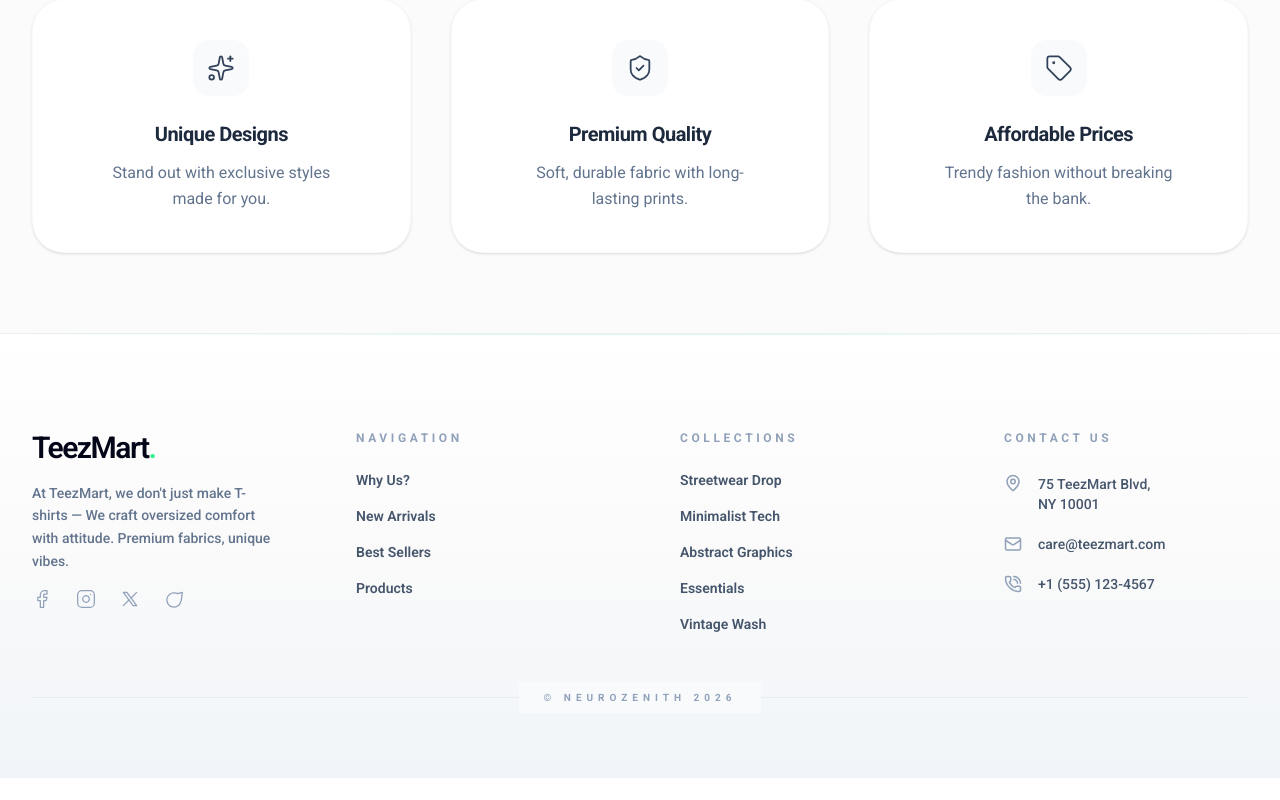
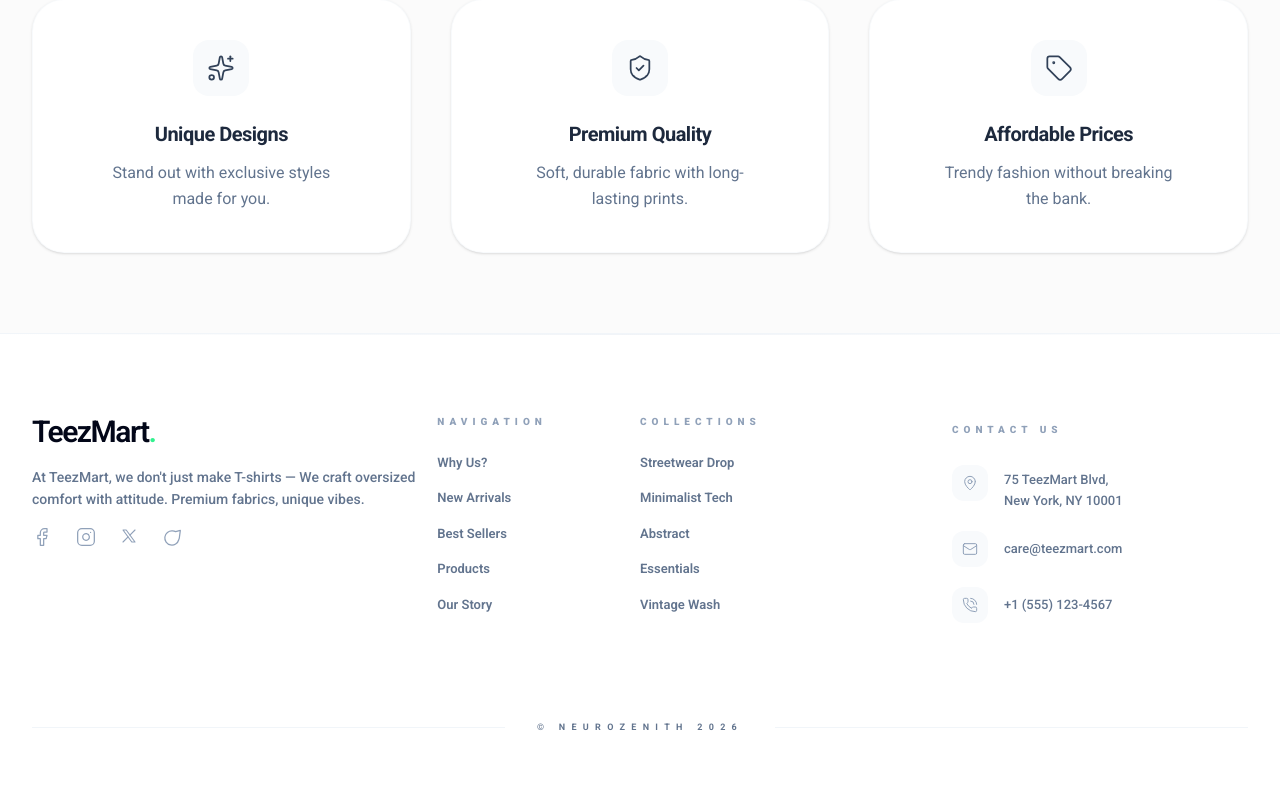
Before and after one commit to neurozenith-codecrafter/Teezmart-Ecom-NZC, a React (Vite) app in the folder frontend/: page / in a window 1280 px wide. Shown: the part 1450-2250 px from the top of the page. Before the commit the page ends 2228 px from the top, so only its background shows below. Built offline with nearby package versions, Linux system fonts and the light colour scheme; no server answers.

Commit message:
feat: refactor FooterSection for improved layout and icon handling

```diff
--- a/frontend/src/components/HomepageComponents/FooterSection.jsx
+++ b/frontend/src/components/HomepageComponents/FooterSection.jsx
@@ -16,14 +16,14 @@ const FooterBrandBlock = () => (
     <div className="flex gap-6 text-slate-400">
       {[
         {
-          path: "M18 2h-3a5 5 0 0 0-5 5v3H7v4h3v8h4v-8h3l1-4h-4V7a1 1 0 0 1 1-1h3z",
-          size: 20,
+          d: "M18 2h-3a5 5 0 0 0-5 5v3H7v4h3v8h4v-8h3l1-4h-4V7a1 1 0 0 1 1-1h3z",
+          s: 20,
         },
-        { isInsta: true },
-        { isX: true },
+        { insta: true, s: 20 },
+        { x: true, s: 18 },
         {
-          path: "M21 11.5a8.38 8.38 0 0 1-.9 3.8 8.5 8.5 0 1 1-7.6-10.6 8.38 8.38 0 0 1 3.9.9L22 4z",
-          size: 20,
+          d: "M21 11.5a8.38 8.38 0 0 1-.9 3.8 8.5 8.5 0 1 1-7.6-10.6 8.38 8.38 0 0 1 3.9.9L22 4z",
+          s: 20,
         },
       ].map((icon, idx) => (
         <a
@@ -32,8 +32,8 @@ const FooterBrandBlock = () => (
           className="hover:text-slate-950 hover:scale-110 transition-all duration-300"
         >
           <svg
-            width={icon.size || 20}
-            height={icon.size || 20}
+            width={icon.s}
+            height={icon.s}
             viewBox="0 0 24 24"
             fill="none"
             stroke="currentColor"
@@ -41,15 +41,15 @@ const FooterBrandBlock = () => (
             strokeLinecap="round"
             strokeLinejoin="round"
           >
-            {icon.path && <path d={icon.path} />}
-            {icon.isInsta && (
+            {icon.d && <path d={icon.d} />}
+            {icon.insta && (
               <>
-                <rect x="2" y="2" width="20" height="20" rx="5" ry="5"></rect>
-                <path d="M16 11.37A4 4 0 1 1 12.63 8 4 4 0 0 1 16 11.37z"></path>
-                <line x1="17.5" y1="6.5" x2="17.51" y2="6.5"></line>
+                <rect x="2" y="2" width="20" height="20" rx="5" ry="5" />
+                <path d="M16 11.37A4 4 0 1 1 12.63 8 4 4 0 0 1 16 11.37z" />
+                <line x1="17.5" y1="6.5" x2="17.51" y2="6.5" />
               </>
             )}
-            {icon.isX && (
+            {icon.x && (
               <>
                 <path d="M4 4l11.733 16h4.267l-11.733 -16z" />
                 <path d="M4 20l6.768 -6.768m2.46 -2.46l6.772 -6.772" />
@@ -69,69 +69,44 @@ const FooterSection = ({ compactMobile = false }) => {
     let timer;
     const handleHighlight = () => {
       setIsPinging(true);
-      timer = window.setTimeout(() => {
-        setIsPinging(false);
-      }, 1500);
+      timer = window.setTimeout(() => setIsPinging(false), 2000);
     };
-
     window.addEventListener("highlight-contact", handleHighlight);
     return () => {
       window.removeEventListener("highlight-contact", handleHighlight);
-      if (timer) {
-        clearTimeout(timer);
-      }
+      if (timer) clearTimeout(timer);
     };
   }, []);
 
   return (
     <footer
-      className={`relative bg-gradient-to-b from-white via-zinc-50 to-slate-100 pt-24 pb-20 text-slate-900 font-sans w-full border-t border-slate-200/50 ${compactMobile ? "hidden md:block" : ""}`}
+      className={`relative bg-white pt-20 pb-8 text-slate-900 w-full border-t border-slate-100 ${compactMobile ? "hidden md:block" : ""}`}
     >
-      {/* Top Accent Line */}
-      <div className="absolute top-0 left-0 w-full h-px bg-gradient-to-r from-transparent via-[#32F18F]/20 to-transparent" />
+      <div className="absolute top-0 left-0 w-full h-[1px] bg-gradient-to-r from-transparent via-slate-200 to-transparent opacity-50" />
 
       <div className={PAGE_CONTAINER_CLASS}>
-        {/* Main Grid Layout */}
-        <div
-          className={`grid grid-cols-1 md:grid-cols-2 lg:grid-cols-4 gap-12 lg:gap-20 pb-16 relative ${compactMobile ? "hidden md:grid" : ""}`}
-        >
-          <div className="space-y-8 flex flex-col items-start">
+        <div className="grid grid-cols-1 md:grid-cols-12 gap-y-12 pb-10 relative">
+          {/* 1. Brand Block - Left Anchored */}
+          <div className="md:col-span-4 space-y-10">
             <FooterBrandBlock />
           </div>
 
-          <div className="space-y-6">
-            <h4 className="text-xs font-bold text-slate-400 tracking-[0.3em] uppercase">
+          {/* 2. Navigation - Now next to Brand */}
+          <div className="md:col-span-2 space-y-6">
+            <h4 className="text-[10px] font-black text-slate-400 uppercase tracking-[0.5em]">
               Navigation
             </h4>
-            <ul className="text-sm text-slate-600 space-y-4 font-semibold">
-              {["Why Us?", "New Arrivals", "Best Sellers", "Products"].map(
-                (link) => (
-                  <li
-                    key={link}
-                    className="hover:text-slate-950 hover:translate-x-1 cursor-pointer transition-all duration-200"
-                  >
-                    {link}
-                  </li>
-                ),
-              )}
-            </ul>
-          </div>
-
-          <div className="space-y-6">
-            <h4 className="text-xs font-bold text-slate-400 tracking-[0.3em] uppercase">
-              Collections
-            </h4>
-            <ul className="text-sm text-slate-600 space-y-4 font-semibold">
+            <ul className="text-[13px] text-slate-500 space-y-4 font-semibold">
               {[
-                "Streetwear Drop",
-                "Minimalist Tech",
-                "Abstract Graphics",
-                "Essentials",
-                "Vintage Wash",
+                "Why Us?",
+                "New Arrivals",
+                "Best Sellers",
+                "Products",
+                "Our Story",
               ].map((link) => (
                 <li
                   key={link}
-                  className="hover:text-slate-950 hover:translate-x-1 cursor-pointer transition-all duration-200"
+                  className="hover:text-slate-950 cursor-pointer transition-all hover:translate-x-1 w-fit whitespace-nowrap"
                 >
                   {link}
                 </li>
@@ -139,51 +114,90 @@ const FooterSection = ({ compactMobile = false }) => {
             </ul>
           </div>
 
-          <div className="relative group">
+          {/* 3. Collections - Shifted towards the center-right */}
+          <div className="md:col-span-2 md:col-start-7 space-y-6">
+            <h4 className="text-[10px] font-black text-slate-400 uppercase tracking-[0.5em]">
+              Collections
+            </h4>
+            <ul className="text-[13px] text-slate-500 space-y-4 font-semibold">
+              {[
+                "Streetwear Drop",
+                "Minimalist Tech",
+                "Abstract",
+                "Essentials",
+                "Vintage Wash",
+              ].map((link) => (
+                <li
+                  key={link}
+                  className="hover:text-slate-950 cursor-pointer transition-all hover:translate-x-1 w-fit whitespace-nowrap"
+                >
+                  {link}
+                </li>
+              ))}
+            </ul>
+          </div>
+
+          {/* 4. Contact Us - Moved inward (spans 4 cols, ends at 12) */}
+          <div className="md:col-start-9 md:col-span-4 relative group flex flex-col md:justify-self-end md:min-w-[320px]">
+            <div className="relative w-full px-6 py-2">
+              {" "}
+              {/* Increased padding for better internal rhythm */}
               <AnimatePresence>
                 {isPinging && (
                   <motion.div
-                  initial={{ opacity: 0 }}
-                  animate={{ opacity: 1 }}
-                  exit={{ opacity: 0 }}
-                  transition={{ duration: 0.4 }}
-                  className="absolute -inset-4 rounded-3xl z-0 pointer-events-none bg-[#32F18F]/5"
-                  style={{ border: "1px solid rgba(50, 241, 143, 0.1)" }}
+                    initial={{ opacity: 0, scale: 0.98 }}
+                    animate={{ opacity: 1, scale: 1 }}
+                    exit={{ opacity: 0, scale: 1.02 }}
+                    transition={{ duration: 0.5, ease: [0.22, 1, 0.36, 1] }}
+                    className="absolute -inset-4 z-0 pointer-events-none rounded-[2rem]
+                     bg-[#32F18F]/10 shadow-[0_0_40px_-10px_rgba(50,241,143,0.2)]
+                     border border-[#32F18F]/20 backdrop-blur-[2px]"
                   />
                 )}
               </AnimatePresence>
-
-            <div className="relative z-10 space-y-6">
-              <h4 className="text-xs font-bold text-slate-400 tracking-[0.3em] uppercase">
+              <div className="relative z-10 space-y-7">
+                <h4 className="text-[10px] font-black text-slate-400 uppercase tracking-[0.5em]">
                   Contact Us
                 </h4>
-              <div id="footer-contact" className="space-y-5 pt-1">
-                <div className="flex items-start gap-4">
-                  <MapPin size={18} className="text-slate-400" />
-                  <span className="text-sm text-slate-600 font-medium">
-                    75 TeezMart Blvd, <br /> NY 10001
+                <div id="footer-contact" className="space-y-5">
+                  {/* Contact Row 1 */}
+                  <div className="flex items-start gap-4 group cursor-pointer w-full">
+                    <div className="p-2.5 rounded-xl bg-slate-50 text-slate-400 group-hover:bg-[#18181B] group-hover:text-white transition-all duration-500 shrink-0">
+                      <MapPin size={16} strokeWidth={1.5} />
+                    </div>
+                    <span className="text-[13px] text-slate-500 group-hover:text-slate-950 font-medium leading-relaxed pt-1">
+                      75 TeezMart Blvd, <br /> New York, NY 10001
                     </span>
                   </div>
-                <div className="flex items-center gap-4">
-                  <Mail size={18} className="text-slate-400" />
-                  <span className="text-sm text-slate-600 font-medium">
+
+                  {/* Contact Row 2 */}
+                  <div className="flex items-center gap-4 group cursor-pointer w-full">
+                    <div className="p-2.5 rounded-xl bg-slate-50 text-slate-400 group-hover:bg-[#18181B] group-hover:text-white transition-all duration-500 shrink-0">
+                      <Mail size={16} strokeWidth={1.5} />
+                    </div>
+                    <span className="text-[13px] text-slate-500 group-hover:text-slate-950 font-medium transition-colors">
                       care@teezmart.com
                     </span>
                   </div>
-                <div className="flex items-center gap-4">
-                  <PhoneCall size={18} className="text-slate-400" />
-                  <span className="text-sm text-slate-600 font-medium">
+
+                  {/* Contact Row 3 */}
+                  <div className="flex items-center gap-4 group cursor-pointer w-full">
+                    <div className="p-2.5 rounded-xl bg-slate-50 text-slate-400 group-hover:bg-[#18181B] group-hover:text-white transition-all duration-500 shrink-0">
+                      <PhoneCall size={16} strokeWidth={1.5} />
+                    </div>
+                    <span className="text-[13px] text-slate-500 group-hover:text-slate-950 font-medium transition-colors">
                       +1 (555) 123-4567
                     </span>
                   </div>
                 </div>
               </div>
             </div>
+          </div>
 
-          {/* CENTERED COPYRIGHT BORDER EFFECT */}
-          <div className="absolute bottom-0 left-0 w-full h-px bg-slate-200/60 flex items-center justify-center">
-            <div className="bg-slate-50 px-6 py-2">
-              <p className="text-[10px] text-slate-400 font-bold tracking-[0.5em] uppercase whitespace-nowrap">
+          {/* THE COPYRIGHT */}
+          <div className="md:col-span-12 relative flex items-center justify-center h-px mt-12 bg-slate-100">
+            <div className="absolute bg-white px-8">
+              <p className="text-[9px] text-slate-500 font-bold tracking-[0.7em] uppercase whitespace-nowrap">
                 © NeuroZenith 2026
               </p>
             </div>
@@ -194,16 +208,16 @@ const FooterSection = ({ compactMobile = false }) => {
   );
 };
 
-export default FooterSection;
-
 export const MobileCopyright = ({ className = "" }) => {
   return (
     <div
-      className={`md:hidden border-t border-slate-200/70 bg-white px-4 py-4 text-center ${className}`}
+      className={`md:hidden border-t border-slate-200/70 bg-white px-4 py-3 text-center ${className}`}
     >
-      <p className="text-[10px] font-bold uppercase tracking-[0.35em] text-slate-400">
+      <p className="text-[10px] font-bold uppercase tracking-[0.35em] text-slate-500">
         @neurozenith2026
       </p>
     </div>
   );
 };
+
+export default FooterSection;
```
Lines whose indentation alone changed are shown as unchanged.
